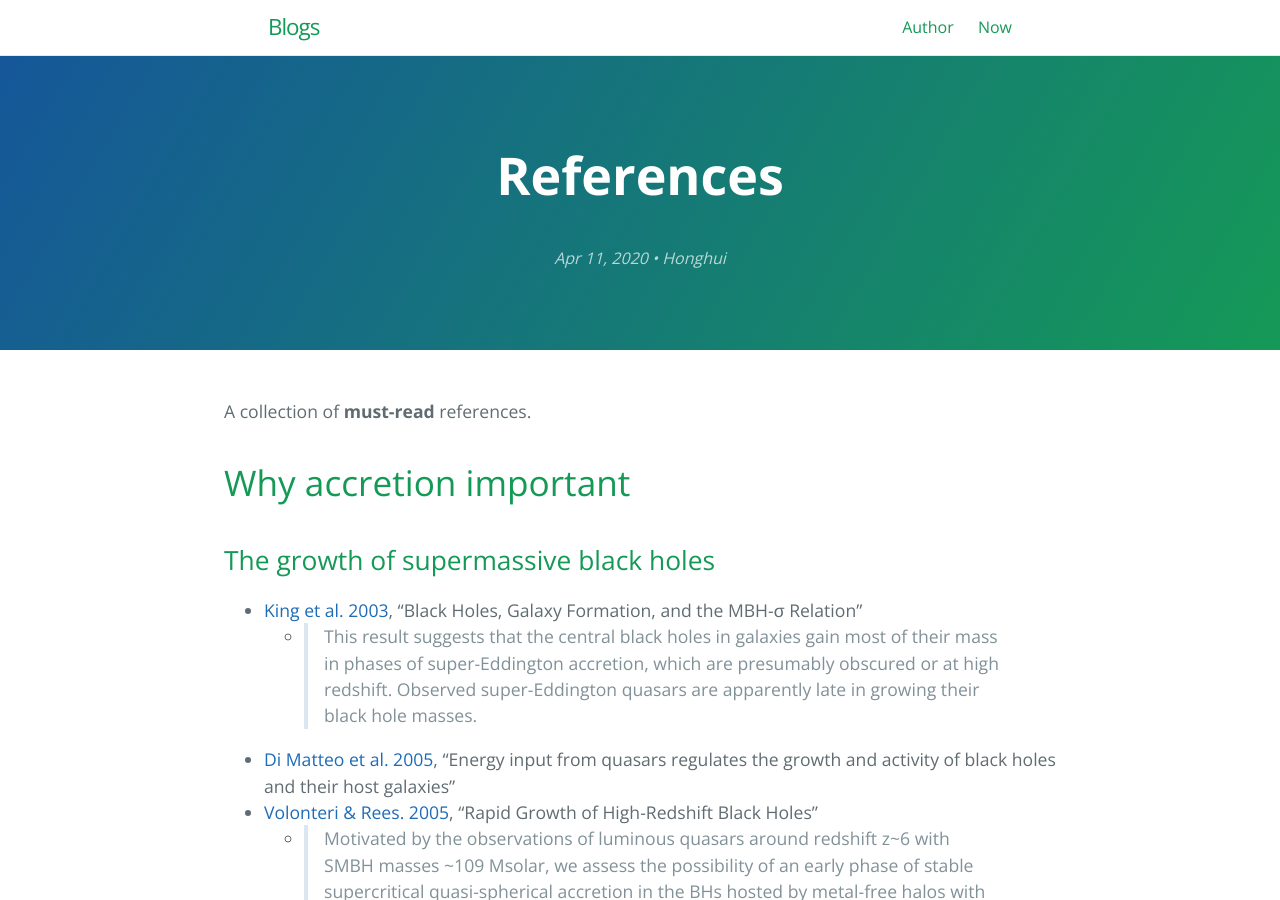
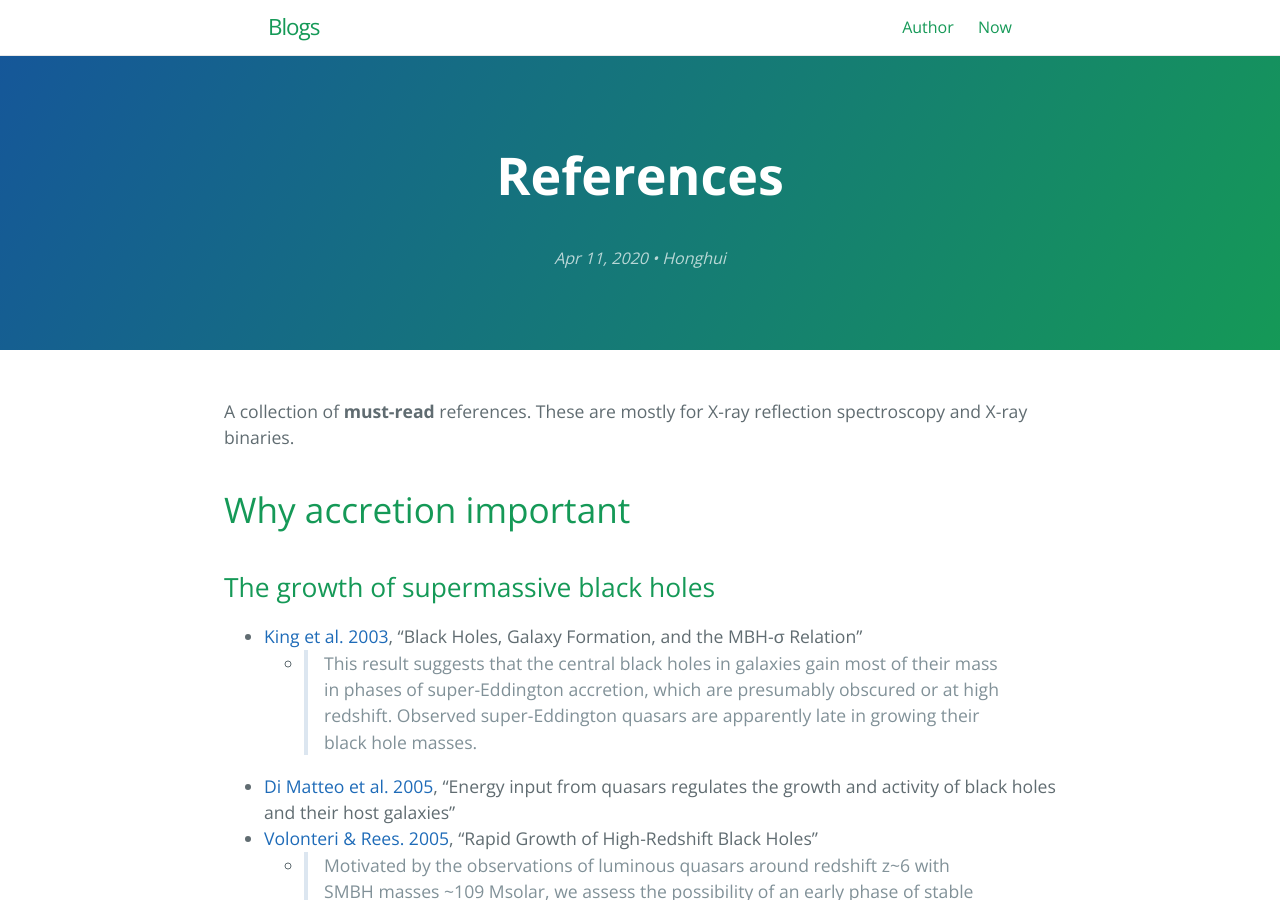
Before and after one commit to honghui-liu/notes, a Jekyll site: the page built from _posts/2020-04-11-References.md, in a window 1280 px wide and 900 px high. Built offline with Jekyll 4.4.1, drawn with Linux system fonts in a browser that asks for light colours.

Commit message:
Update 2020-04-11-References.md

```diff
--- a/_posts/2020-04-11-References.md
+++ b/_posts/2020-04-11-References.md
@@ -3,7 +3,7 @@ layout: post
 title: "References"
 ---
 
-A collection of **must-read** references.
+A collection of **must-read** references. These are mostly for X-ray reflection spectroscopy and X-ray binaries.
 
 # Why accretion important
 
```
